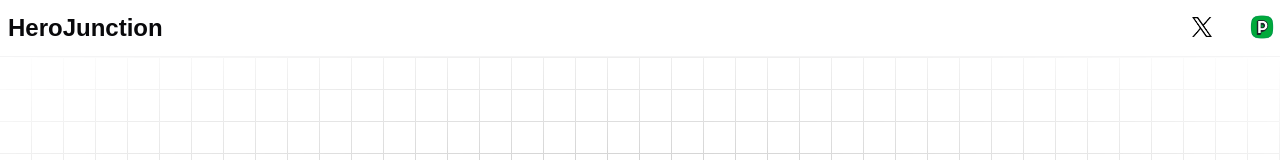
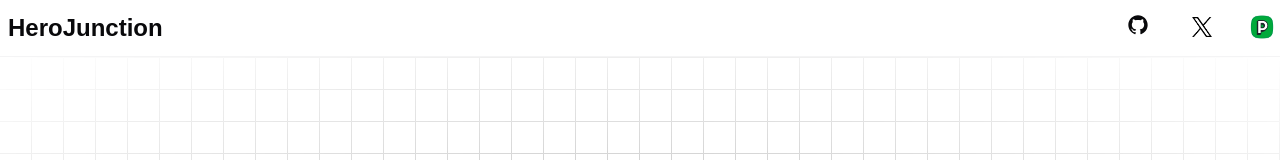
Before and after one commit to Vishal2002/herojunction, a Next.js app: page / in a window 1280 px wide. Shown: the top 160 px of the page. Built offline with nearby package versions, Linux system fonts and the light colour scheme.

Commit message:
added the github button

```diff
--- a/components/navbar.tsx
+++ b/components/navbar.tsx
@@ -1,7 +1,7 @@
 import Image from "next/image"
 import Link from "next/link"
 import { Button } from "@/components/ui/button"
-
+import { GitHubLogoIcon } from "@radix-ui/react-icons"
 export default function Navbar() {
   return (
     <header className="sticky top-0 z-50 w-full border-b border-border/40 bg-background/95 backdrop-blur supports-[backdrop-filter]:bg-background/60">
@@ -10,7 +10,12 @@ export default function Navbar() {
 
           <span className="font-bold ml-2 text-2xl">HeroJunction</span>
         </Link>
-        <nav className="ml-auto flex gap-4 sm:gap-6">
+        <nav className="ml-auto flex gap-3 sm:gap-6">
+        <Link href="https://github.com/Vishal2002/herojunction" target="_blank" rel="noopener noreferrer">
+            <Button variant="ghost" size="sm" className="h-8 gap-2">
+              <GitHubLogoIcon className="h-5 w-5" />
+            </Button>
+          </Link>
           <Link href="https://x.com/sharma_188">
             <Button variant="ghost" className="h-9 w-9 px-0">
               <Image src="/x.png" alt="X (Twitter) Icon" width={20} height={20} />
```
